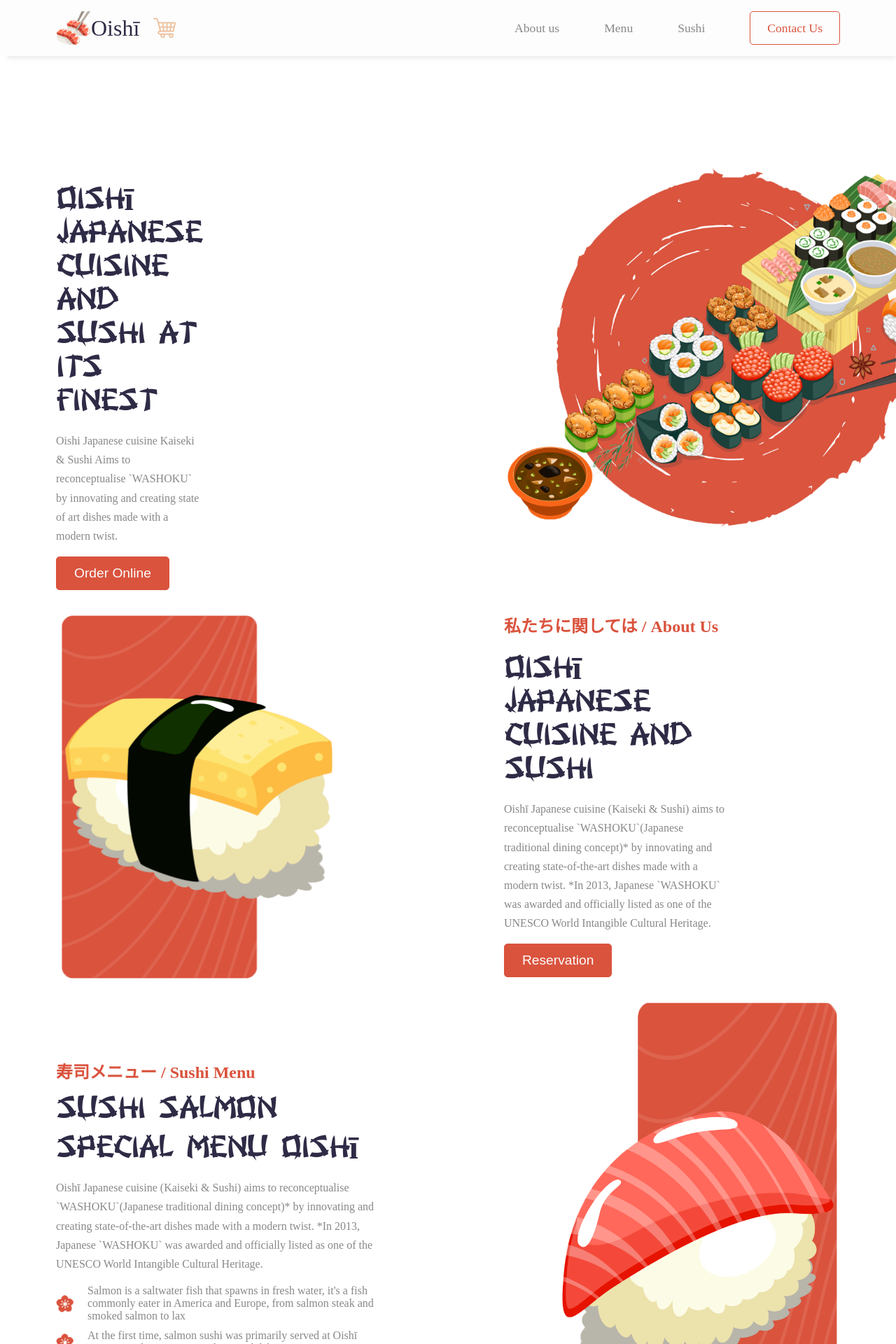
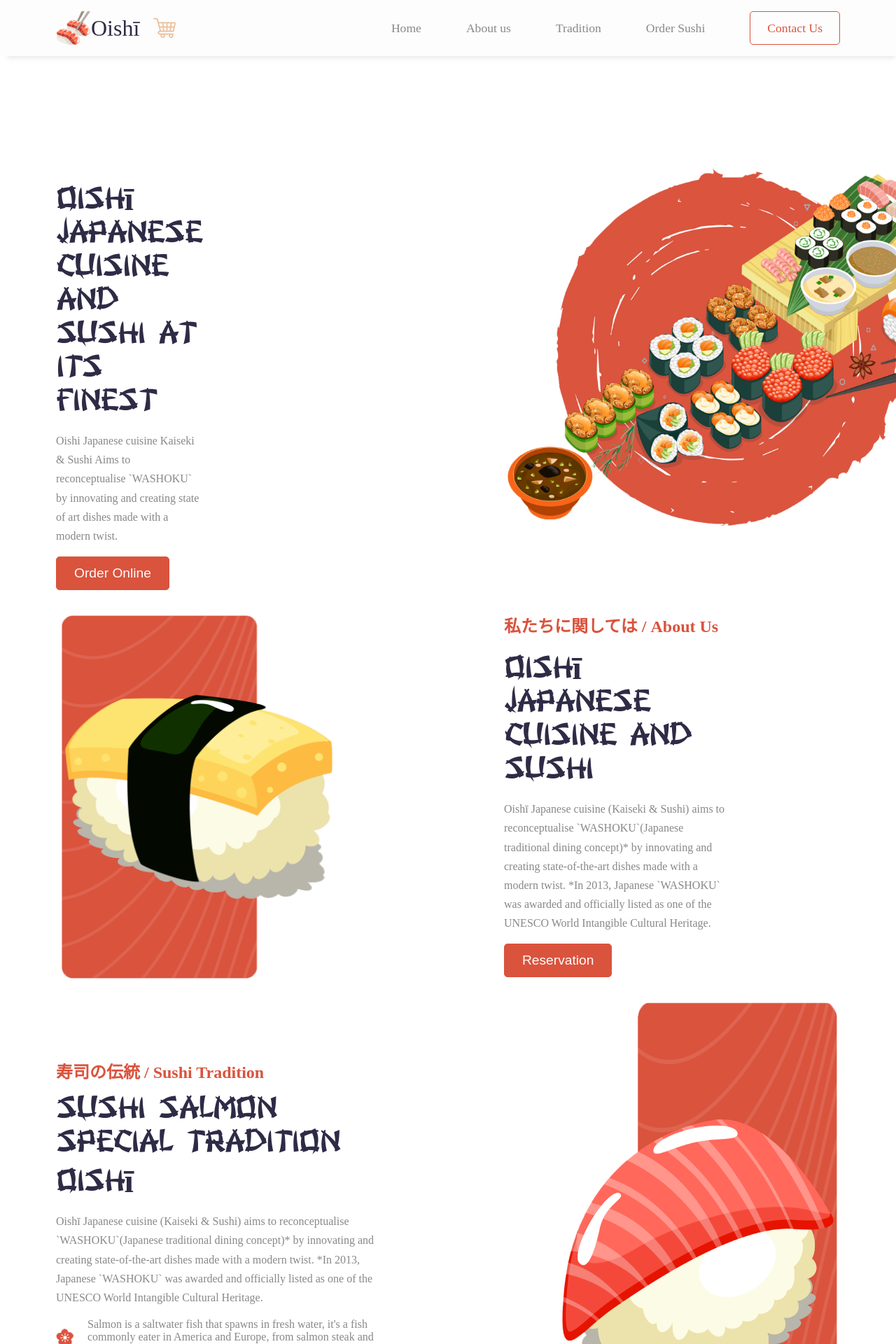
Before and after one commit to janaiscoding/shopping-cart, a React (Create React App) app: page /#/#tradition in a window 1280 px wide. Shown: the top 1920 px of the page at 70% size. Built offline with nearby package versions, Linux system fonts and the light colour scheme.

Commit message:
Replace menu with traditiong

```diff
--- a/src/pages/Home.js
+++ b/src/pages/Home.js
@@ -3,18 +3,11 @@
 import "../styles/home.css";
 import LandingImg from "../assets/landingpage/landing.png";
 import About from "./About";
-import Menu from "./Menu";
+import Tradition from "./Tradition";
 import Sushi from "./Sushi";
 import BookTable from "./BookTable";
 
-const Home = ({
-  products,
-  cart,
-  handleCartAdd,
-  totalPrice,
-  handleCartUpdate,
-  handleCartRemove,
-}) => {
+const Home = ({ products, handleCartAdd }) => {
   let titleOne = "OISHī JAPANESE CUISINE AND SUSHI AT ITS FINEST";
   let paraOne =
     "Oishi Japanese cuisine Kaiseki & Sushi Aims to reconceptualise `WASHOKU` by innovating and creating state of art dishes made with a modern twist.";
@@ -34,7 +27,7 @@
           <img src={LandingImg} alt="animated sushi table" width={1000} />
         </section>
         <About />
-        <Menu />
+        <Tradition />
         <Sushi products={products} handleCartAdd={handleCartAdd} />
         <BookTable />
       </div>
--- a/src/pages/Menu.js
+++ b/src/pages/Tradition.js
@@ -1,13 +1,13 @@
 import React from "react";
 import menuImage from "../assets/landingpage/right-sushi.png";
 import flowerIcon from "../assets/icons/flowericon.png";
-import { HashLink as Link } from 'react-router-hash-link';
+import { HashLink as Link } from "react-router-hash-link";
 
-const Menu = () => {
-  let title = "SUSHI SALMON SPECIAL MENU OISHī";
+const Tradition = () => {
+  let title = "SUSHI SALMON SPECIAL TRADITION OISHī";
   let para =
     "Oishī Japanese cuisine (Kaiseki & Sushi) aims to reconceptualise `WASHOKU`(Japanese traditional dining concept)* by innovating and creating state-of-the-art dishes made with a modern twist. *In 2013, Japanese `WASHOKU` was awarded and officially listed as one of the UNESCO World Intangible Cultural Heritage.";
-  let breadcrumbs = "寿司メニュー / Sushi Menu";
+  let breadcrumbs = "寿司の伝統 / Sushi Tradition";
   let listOne =
     "Salmon is a saltwater fish that spawns in fresh water, it's a fish commonly eater in America and Europe, from salmon steak and smoked salmon to lax";
   let listTwo =
@@ -16,8 +16,8 @@
     "Given the long history of sushi, salmon sushi didn't exist until about 20 years ago. It didn't seem like there were any short cuts or growth hacks of process.";
   return (
     <section className="section section-three">
-      <div className="content" id="menu">
-        <Link to="/#menu">
+      <div className="content" id="tradition">
+        <Link to="/#tradition">
           <h2 className="section-breadcrumbs">{breadcrumbs}</h2>
         </Link>
         <h1 className="section-title">{title}</h1>
@@ -39,4 +39,4 @@
     </section>
   );
 };
-export default Menu;
+export default Tradition;
--- a/src/utilities/App.js
+++ b/src/utilities/App.js
@@ -6,7 +6,7 @@
 import Home from "../pages/Home";
 // import Menu from "../pages/Menu";
 import MyFooter from "./MyFooter";
-import Menu from "../pages/Menu";
+import Tradition from "../pages/Tradition";
 import Sushi from "../pages/Sushi";
 import Cart from "../pages/Cart";
 import Contact from "../pages/Contact";
@@ -101,7 +101,7 @@
             />
           }
         />
-        <Route path="/#menu" element={<Menu />} />
+        <Route path="/#tradition" element={<Tradition />} />
         <Route path="/#sushi" element={<Sushi />} />
         <Route path="/contact" element={<Contact />} />
       </Routes>
--- a/src/utilities/MyFooter.js
+++ b/src/utilities/MyFooter.js
@@ -17,7 +17,7 @@
               <Link to="/#about">About</Link>
             </li>
             <li className="active">
-              <Link to="/#menu">Menu</Link>
+              <Link to="/#tradition">Tradition</Link>
             </li>
             <li className="active">
               <Link to="/#sushi">Sushi</Link>
--- a/src/utilities/Navbar.js
+++ b/src/utilities/Navbar.js
@@ -44,18 +44,23 @@
             data-visible="false"
           >
             <li className="active">
+              <Link to="/" onClick={toggleNav}>
+                Home
+              </Link>
+            </li>
+            <li className="active">
               <Link to="/#about" onClick={toggleNav}>
                 About us
               </Link>
             </li>
             <li className="active">
-              <Link to="/#menu" onClick={toggleNav}>
-                Menu
+              <Link to="/#tradition" onClick={toggleNav}>
+                Tradition
               </Link>
             </li>
             <li className="active">
               <Link to="/#sushi" onClick={toggleNav}>
-                Sushi
+                Order Sushi
               </Link>
             </li>
             <li className="active contact-button">
```
